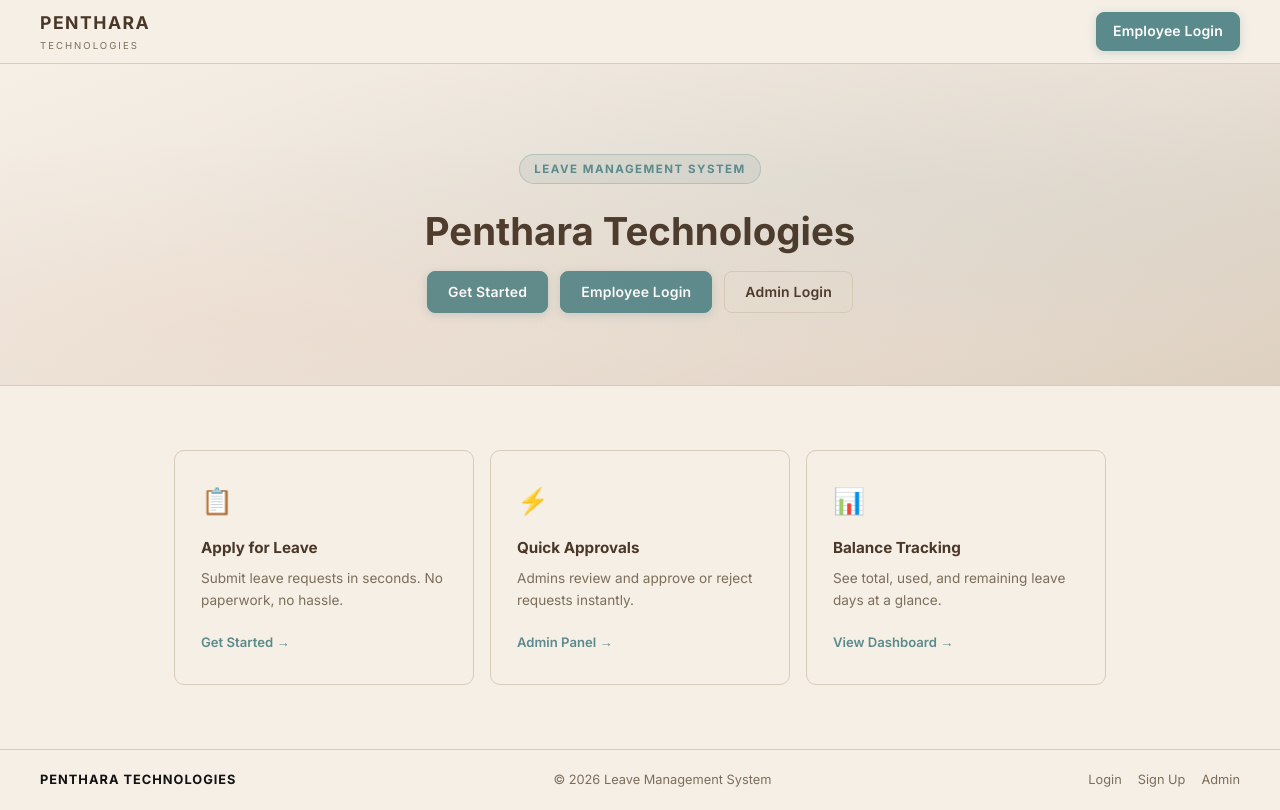
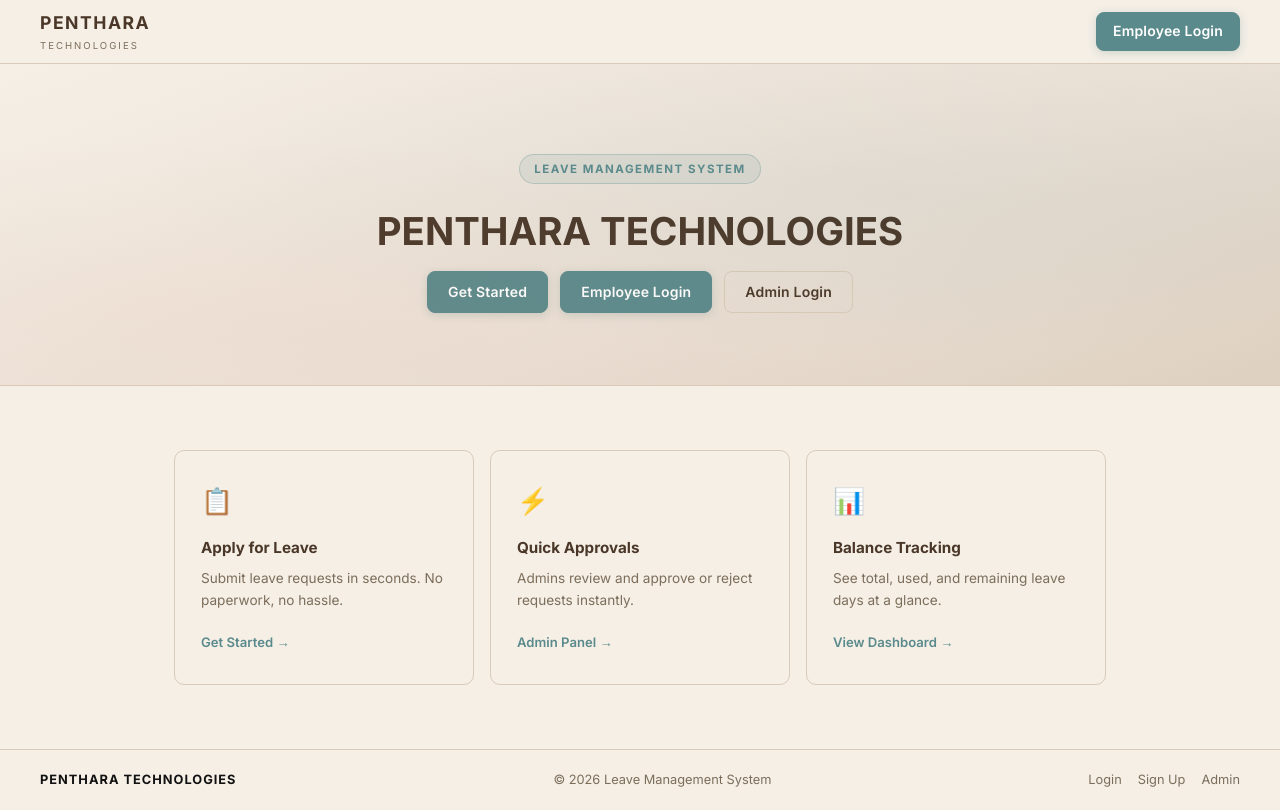
Before and after one commit to OmTiwarii/leave-management-system, a React (Create React App) app in the folder frontend/: page / in a window 1280 px wide. Built offline with nearby package versions, Linux system fonts and the light colour scheme; no server answers.

Commit message:
style: capitalize hero title to PENTHARA TECHNOLOGIES

```diff
--- a/frontend/src/pages/LandingPage.jsx
+++ b/frontend/src/pages/LandingPage.jsx
@@ -27,7 +27,7 @@ function LandingPage() {
       <section className="hero">
         <div className="hero-badge">Leave Management System</div>
         <h1 className="hero-title">
-          Penthara Technologies
+          PENTHARA TECHNOLOGIES
         </h1>
         <div className="hero-actions">
           {/* New users land here first */}
```
